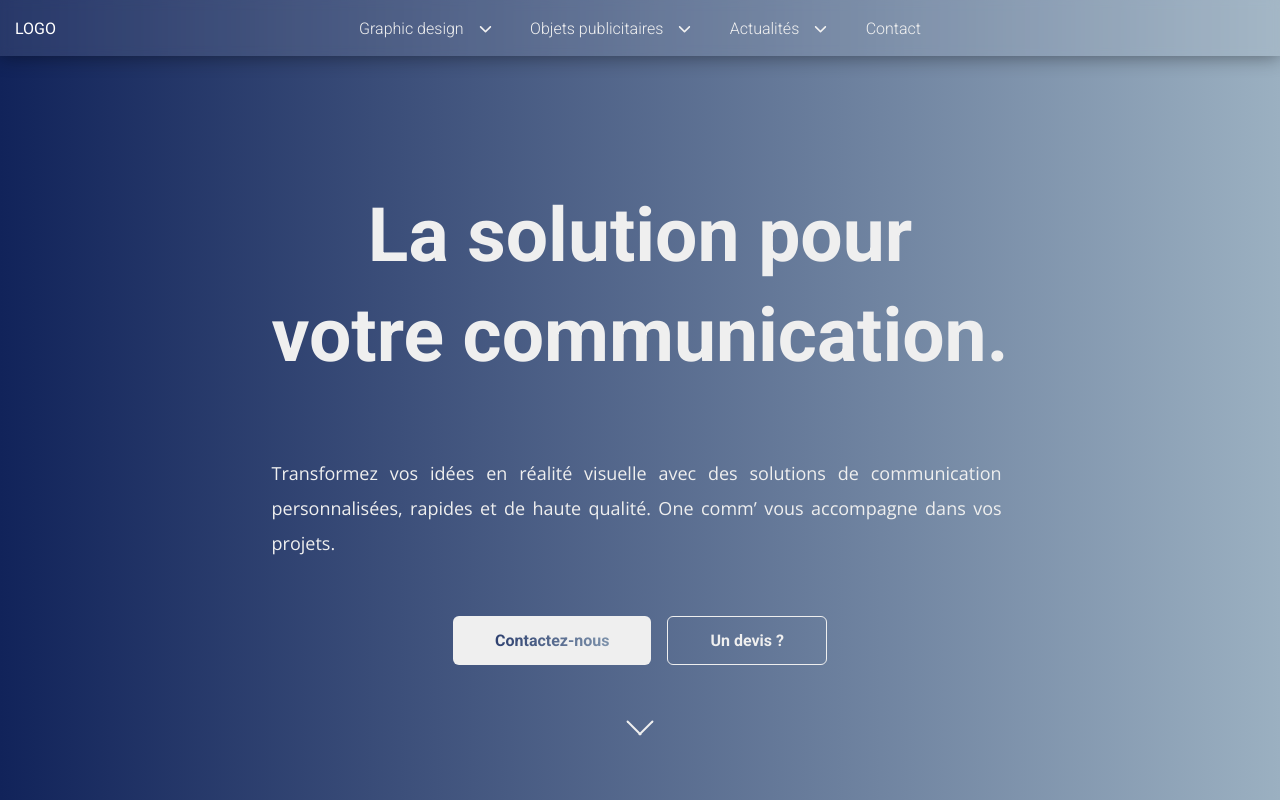
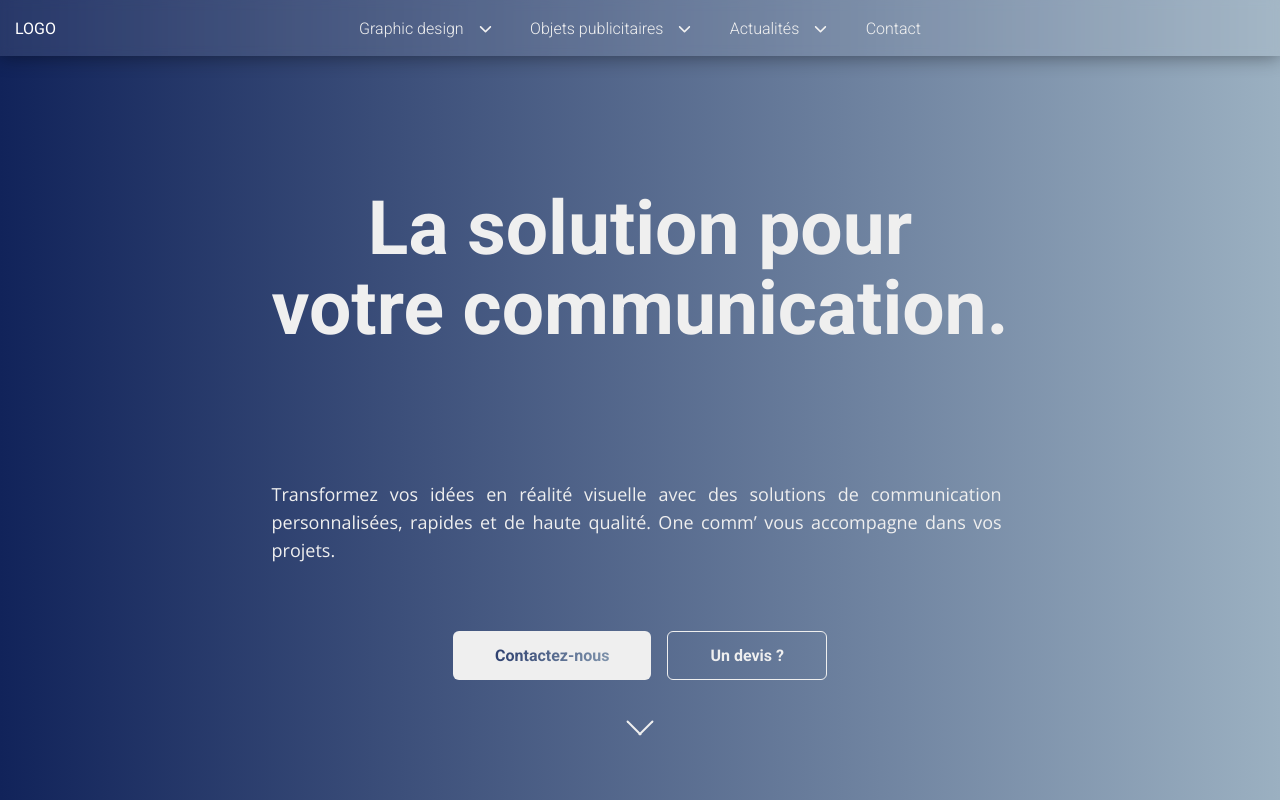
Before and after one commit to Scharlyopitz/One-comm, a React (Vite) app: page / in a window 1280 px wide. Shown: the top 800 px of the page. Built offline with nearby package versions, Linux system fonts and the light colour scheme.

Commit message:
style section 1

```diff
--- a/src/sass/home/_section1.scss
+++ b/src/sass/home/_section1.scss
@@ -11,18 +11,18 @@
     display: flex;
     flex-direction: column;
     justify-content: space-between;
-    margin-bottom: 30px;
+    margin-bottom: 3vh;
 
     h1 {
       font-size: 75px;
-      line-height: 100px;
+      line-height: 10vh;
     }
 
     p {
       text-align: justify;
       font-family: "Open Sans", sans-serif;
       font-size: 18px;
-      line-height: 35px;
+      line-height: 3.5vh;
       font-weight: 100;
       width: 730px;
       margin-bottom: 3vh;
@@ -83,7 +83,6 @@
     .chevron {
       position: relative;
       width: 40px;
-      height: 15px;
 
       &::before,
       &::after {
--- a/src/style/style.css
+++ b/src/style/style.css
@@ -98,17 +98,17 @@ footer .copyright p {
   display: flex;
   flex-direction: column;
   justify-content: space-between;
-  margin-bottom: 30px;
+  margin-bottom: 3vh;
 }
 .section1 .txt h1 {
   font-size: 75px;
-  line-height: 100px;
+  line-height: 10vh;
 }
 .section1 .txt p {
   text-align: justify;
   font-family: "Open Sans", sans-serif;
   font-size: 18px;
-  line-height: 35px;
+  line-height: 3.5vh;
   font-weight: 100;
   width: 730px;
   margin-bottom: 3vh;
@@ -161,7 +161,6 @@ footer .copyright p {
 .section1 .btnContainer .chevron {
   position: relative;
   width: 40px;
-  height: 15px;
 }
 .section1 .btnContainer .chevron::before, .section1 .btnContainer .chevron::after {
   content: "";
```
Also changed, not shown: 1 other file (tests, documents, lock files or other folders).
